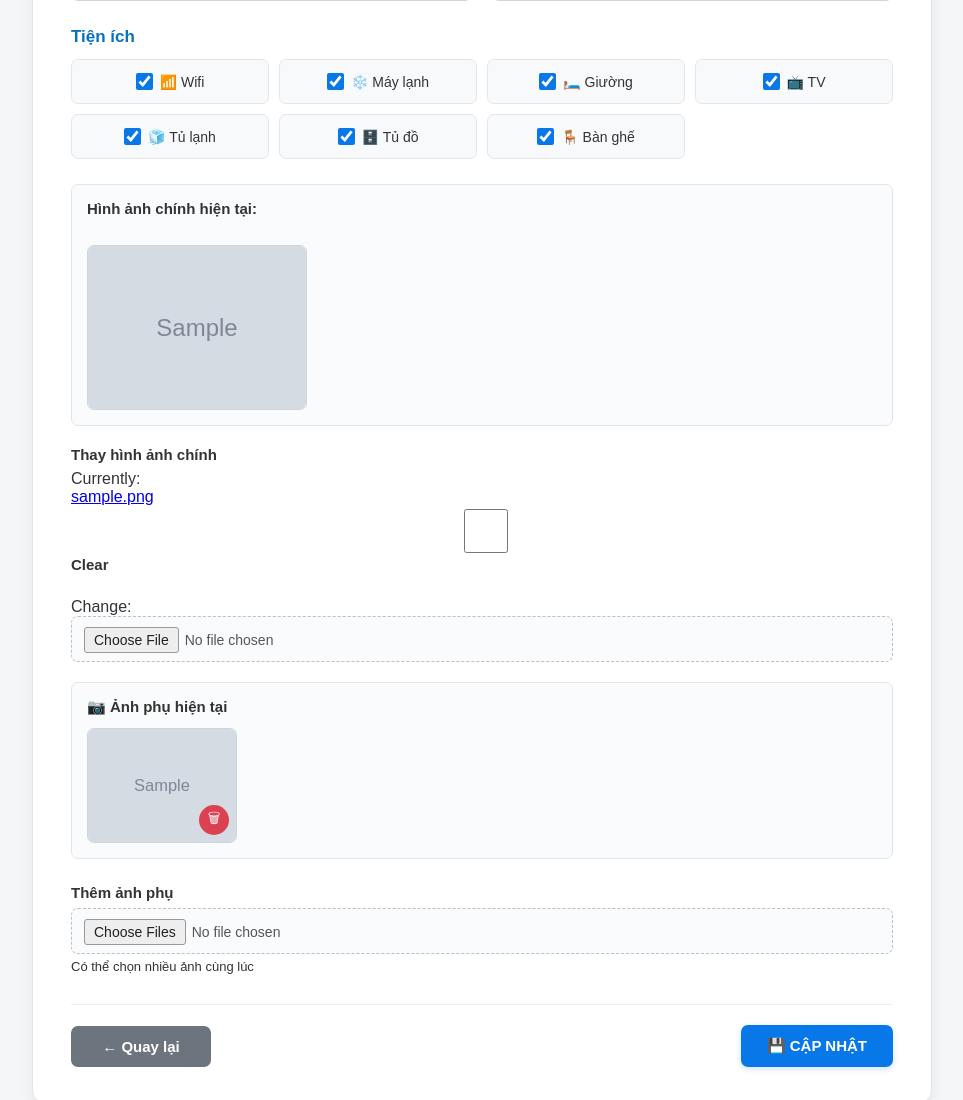
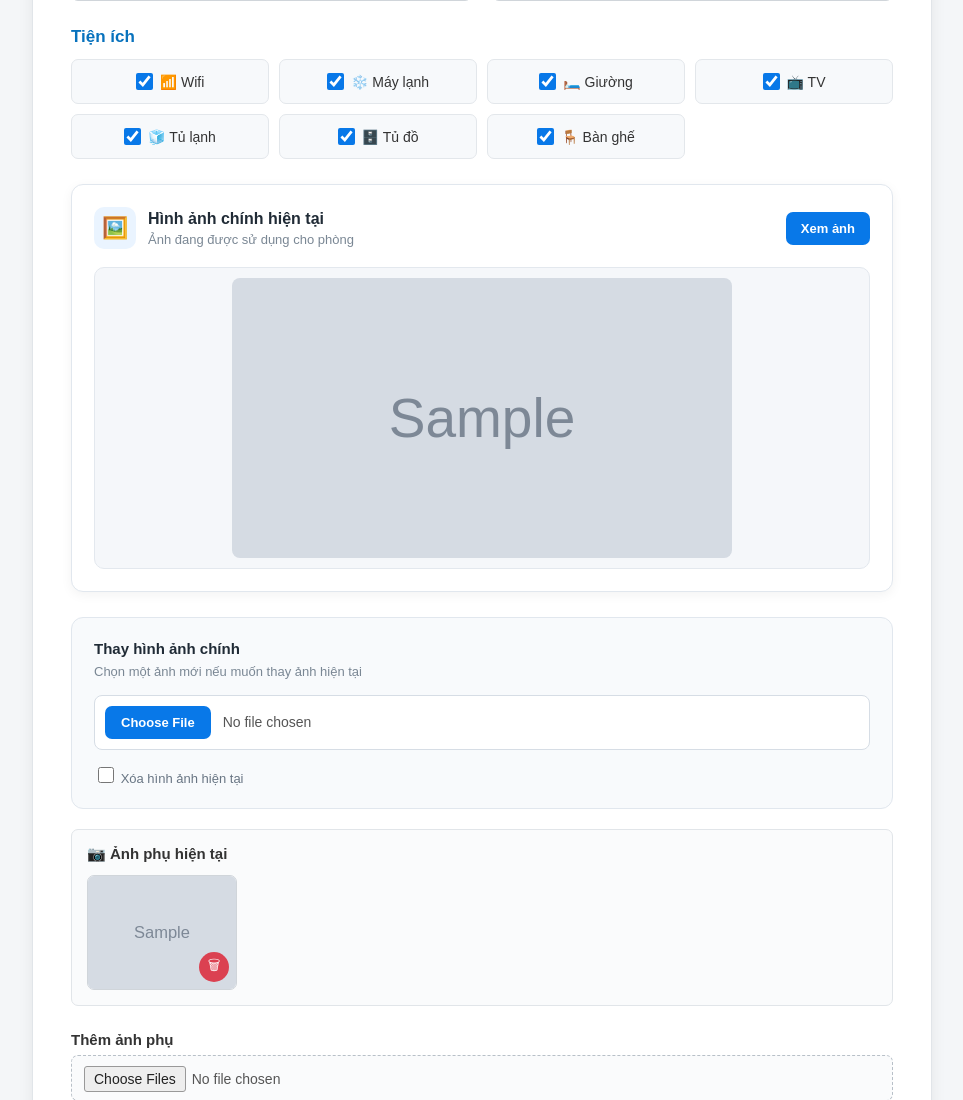
Before and after one commit to kuroutranb10-sys/room-rental-django, a Django app: page /rooms/edit/1/ in a window 1280 px wide. Shown: the part 704-1804 px from the top of the page, without its empty margins (158-1121 px from the left). Run offline with Django 4.2, Linux system fonts and the light colour scheme; a user stored in the database is signed in; tables that the repository leaves empty hold one stand-in row (values such as "Sample post"); grey boxes marked "Sample" are stand-in pictures.

Commit message:
Improve edit room image upload UI

```diff
--- a/rooms/static/css/edit_room.css
+++ b/rooms/static/css/edit_room.css
@@ -282,47 +282,249 @@ h1 {
 ========================= */
 
 .current-image {
-    margin-top: 20px;
-
-    margin-bottom: 20px;
-
-    padding: 15px;
-
-    background: #fafbfc;
-
-    border: 1px solid #e1e5e9;
-
-    border-radius: 7px;
+    margin-top: 25px;
+    margin-bottom: 25px;
+    padding: 22px;
+    background: #ffffff;
+    border: 1px solid #e1e7ee;
+    border-radius: 12px;
+    box-shadow: 0 3px 12px rgba(0, 0, 0, 0.05);
 }
 
 
-.current-image label {
-    display: block;
+/* HEADER */
 
-    font-weight: bold;
-
-    margin-bottom: 10px;
-
-    color: #333;
-
-    font-size: 15px;
+.current-image-header {
+    display: flex;
+    align-items: center;
+    justify-content: space-between;
+    gap: 20px;
+    margin-bottom: 18px;
 }
 
 
-.current-image img {
+.current-image-heading {
+    display: flex;
+    align-items: center;
+    gap: 12px;
+}
+
+
+.image-icon {
+    width: 42px;
+    height: 42px;
+
+    display: flex;
+    align-items: center;
+    justify-content: center;
+
+    background: #eaf4ff;
+    border-radius: 10px;
+
+    font-size: 21px;
+}
+
+
+.current-image-heading strong {
     display: block;
 
-    width: 220px;
+    font-size: 16px;
+    font-weight: 700;
 
-    height: 165px;
+    color: #202b36;
+
+    margin-bottom: 4px;
+}
+
+
+.current-image-heading small {
+    display: block;
+
+    font-size: 13px;
+    color: #7a8794;
+}
+
+
+/* VIEW IMAGE BUTTON */
+
+.view-image-button {
+    display: inline-flex;
+    align-items: center;
+    justify-content: center;
+
+    padding: 9px 15px;
+
+    background: #0878e8;
+    color: white;
+
+    border-radius: 7px;
+
+    text-decoration: none;
+
+    font-size: 13px;
+    font-weight: 600;
+
+    transition: 0.2s ease;
+}
+
+
+.view-image-button:hover {
+    background: #0668cc;
+}
+
+
+/* IMAGE PREVIEW */
+
+.current-image-preview {
+    width: 100%;
+
+    padding: 10px;
+
+    background: #f5f7fa;
+
+    border: 1px solid #e3e8ee;
+
+    border-radius: 10px;
+
+    box-sizing: border-box;
+}
+
+
+.current-image-preview img {
+    display: block;
+
+    width: 100%;
+    max-width: 500px;
+
+    height: 280px;
 
     object-fit: cover;
 
+    margin: 0 auto;
+
+    border-radius: 8px;
+}
+
+
+/* =========================
+   IMAGE UPLOAD
+========================= */
+
+.image-upload-section {
+    margin-top: 25px;
+
+    padding: 22px;
+
+    background: #f8fafc;
+
+    border: 1px solid #e1e7ee;
+
+    border-radius: 12px;
+}
+
+
+.image-upload-heading {
+    margin-bottom: 15px;
+}
+
+
+.image-upload-heading strong {
+    display: block;
+
+    color: #202b36;
+
+    font-size: 15px;
+
+    margin-bottom: 5px;
+}
+
+
+.image-upload-heading small {
+    color: #7a8794;
+
+    font-size: 13px;
+}
+
+
+/* FILE INPUT */
+
+.file-input-wrapper {
+    width: 100%;
+}
+
+
+.file-input-wrapper input[type="file"] {
+    width: 100%;
+
+    padding: 10px;
+
+    background: white;
+
+    border: 1px solid #d6dde5;
+
+    border-radius: 8px;
+
+    font-size: 14px;
+
+    box-sizing: border-box;
+
+    cursor: pointer;
+}
+
+
+.file-input-wrapper input[type="file"]::file-selector-button {
+    padding: 9px 16px;
+
+    margin-right: 12px;
+
+    border: none;
+
     border-radius: 7px;
 
-    border: 1px solid #d0d5da;
+    background: #0878e8;
+
+    color: white;
+
+    font-size: 13px;
+
+    font-weight: 600;
+
+    cursor: pointer;
+
+    transition: 0.2s ease;
 }
 
+
+.file-input-wrapper input[type="file"]::file-selector-button:hover {
+    background: #0668cc;
+}
+
+
+/* CLEAR IMAGE */
+
+.clear-image {
+    display: flex;
+
+    align-items: center;
+
+    gap: 8px;
+
+    margin-top: 14px;
+
+    color: #687583;
+
+    font-size: 13px;
+
+    cursor: pointer;
+}
+
+
+.clear-image input[type="checkbox"] {
+    width: 16px;
+    height: 16px;
+
+    cursor: pointer;
+}
 
 /* =========================
    CURRENT SECONDARY IMAGES
@@ -787,3 +989,37 @@ input[type="file"]::file-selector-button {
     }
 
 }
+
+/* =========================
+   IMAGE RESPONSIVE
+========================= */
+
+@media (max-width: 700px) {
+
+    .current-image {
+        padding: 16px;
+    }
+
+
+    .current-image-header {
+        align-items: flex-start;
+        flex-direction: column;
+    }
+
+
+    .view-image-button {
+        width: 100%;
+        box-sizing: border-box;
+    }
+
+
+    .current-image-preview img {
+        height: 220px;
+    }
+
+
+    .image-upload-section {
+        padding: 16px;
+    }
+
+}
--- a/rooms/templates/rooms/edit_room.html
+++ b/rooms/templates/rooms/edit_room.html
@@ -523,16 +523,53 @@
 
                 <div class="current-image">
 
-                    <label>
-                        Hình ảnh chính hiện tại:
-                    </label>
 
-                    <br>
+                    <div class="current-image-header">
+
+
+                        <div class="current-image-heading">
+
+                            <span class="image-icon">
+                                🖼️
+                            </span>
+
+
+                            <div>
+
+                                <strong>
+                                    Hình ảnh chính hiện tại
+                                </strong>
+
+                            <small>
+                                Ảnh đang được sử dụng cho phòng
+                            </small>
+
+                            </div>
+
+                        </div>
+
+
+                        <a
+                            href="{{ room.image.url }}"
+                            target="_blank"
+                            class="view-image-button"
+                        >
+                            Xem ảnh
+                        </a>
+
+
+                    </div>
+
+
+                    <div class="current-image-preview">
 
                         <img
                             src="{{ room.image.url }}"
                             alt="Ảnh phòng"
                         >
+
+                    </div>
+
 
                 </div>
 
@@ -542,14 +579,61 @@
             <!-- =========================
                     THAY ẢNH CHÍNH
             ========================= -->
+            <div class="image-upload-section">
 
-            <div class="form-group">
+
+                <div class="image-upload-heading">
+
+                    <div>
+
+                        <strong>
+                            Thay hình ảnh chính
+                        </strong>
+
+                        <small>
+                            Chọn một ảnh mới nếu muốn thay ảnh hiện tại
+                        </small>
+
+                    </div>
+
+
+                </div>
+
+
+                <div class="file-input-wrapper">
+
+                    <input
+                        type="file"
+                        name="{{ form.image.name }}"
+                        id="{{ form.image.id_for_label }}"
+                        accept="image/*"
+                    >
+
+                </div>
+
+
+                {% if room.image %}
+
+                    <div class="clear-image">
 
                         <label>
-                    Thay hình ảnh chính
+
+                            <input
+                                type="checkbox"
+                                name="image-clear"
+                                id="image-clear"
+                            >
+
+                            <span>
+                                Xóa hình ảnh hiện tại
+                            </span>
+
                         </label>
 
-                {{ form.image }}
+                    </div>
+
+                {% endif %}
+
 
                 {% if form.image.errors %}
 
@@ -564,6 +648,7 @@
                     </div>
 
                 {% endif %}
+
 
             </div>
 
```
Lines whose indentation alone changed are shown as unchanged.
